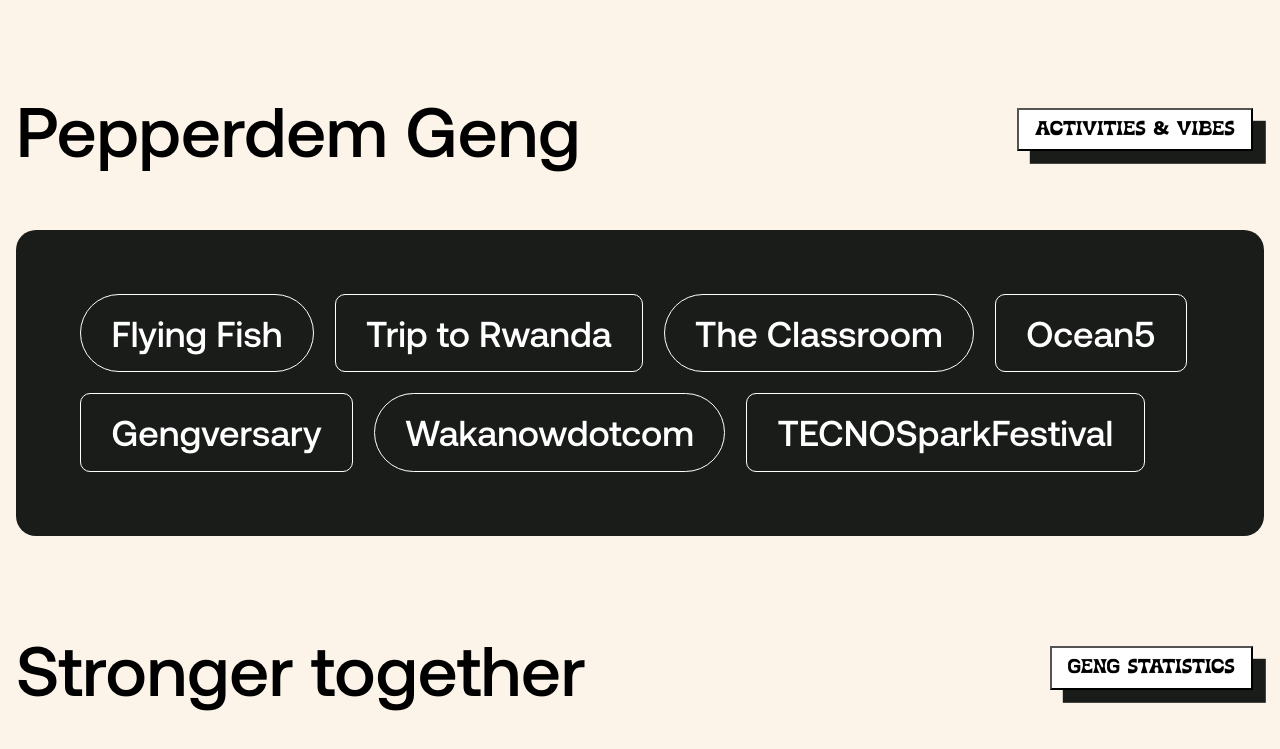
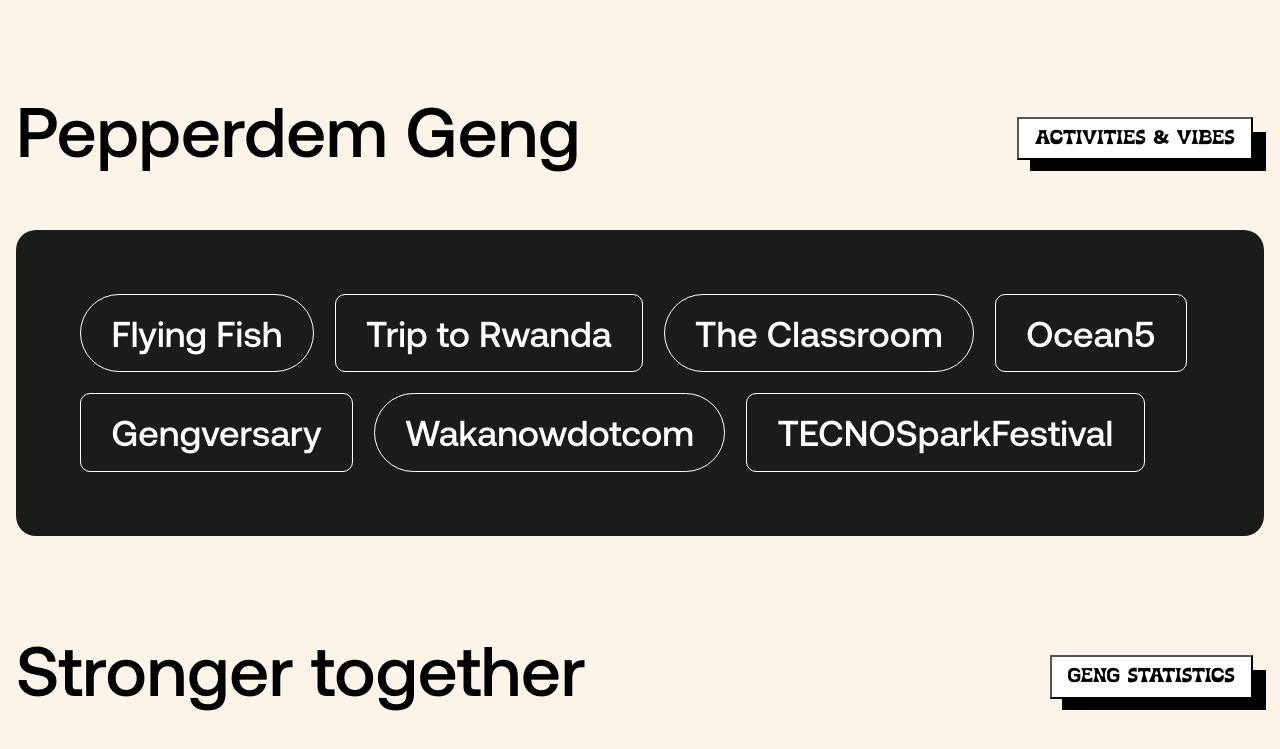
Before and after one commit to Emmaibe/the-geng, a website built with Vite: page index.html in a window 1280 px wide. Shown: the part 2551-3300 px from the top of the page. Built offline with nearby package versions, Linux system fonts and the light colour scheme.

Commit message:
javascript update

```diff
--- a/index.html
+++ b/index.html
@@ -290,7 +290,10 @@
       <section>
         <div class="heading flex-space-btw">
           <h1 class="fs-700">Pepperdem Geng</h1>
-          <button class="fs-300 ff-long-summer">ACTIVITIES & VIBES</button>
+          <div class="btn">
+            <button class="fs-300 ff-long-summer">ACTIVITIES & VIBES</button>
+            <div class="btn-shdw fs-300 ff-long-summer">ACTIVITIES & VIBES</div>
+          </div>
         </div>
 
         <article>
@@ -309,7 +312,10 @@
       <section>
         <div class="heading flex-space-btw">
           <h1 class="fs-700">Stronger together</h1>
-          <button class="fs-300 ff-long-summer">GENG STATISTICS</button>
+          <div class="btn">
+            <button class="fs-300 ff-long-summer">GENG STATISTICS</button>
+            <div class="btn-shdw fs-300 ff-long-summer">GENG STATISTICS</div>
+          </div>
         </div>
 
         <article>
--- a/main.js
+++ b/main.js
@@ -0,0 +1,11 @@
+const button = document.querySelectorAll("button");
+
+button.forEach((btn) => {
+  btn.addEventListener("click", () => {
+    btn.toggleAttribute("btn-focus");
+
+    setTimeout(() => {
+      btn.removeAttribute("btn-focus");
+    }, 200);
+  });
+});
--- a/style.css
+++ b/style.css
@@ -449,9 +449,48 @@
 }
 
 button {
+  position: relative;
+  top: 1.8rem;
   background-color: #ffffff;
   padding: 0.3rem 1rem;
-  box-shadow: 0.8rem 0.8rem var(--clr-neutral-300);
+  transition: transform 0.2s;
+  cursor: pointer;
+}
+
+.btn {
+  max-width: fit-content;
+}
+
+.btn-shdw {
+  position: relative;
+  left: 0.8rem;
+  z-index: -1;
+  background-color: var(--clr-neutral-400);
+  padding: 0.3rem 1rem;
+}
+
+@keyframes btn-anime {
+  0% {
+    transform: translateX(0rem) translateY(0rem);
+  }
+
+  25% {
+    transform: translateX(0.8rem) translateY(0.8rem);
+  }
+
+  100% {
+    transform: translateX(0.8rem) translateY(0.8rem);
+  }
+
+  0% {
+    transform: translateX(0rem) translateY(0rem);
+  }
+}
+
+button[btn-focus] {
+  /* transform: translateX(0.8rem) translateY(0.8rem); */
+  animation: btn-anime 0.2s ease;
+  box-shadow: none;
 }
 
 .heading {
```
